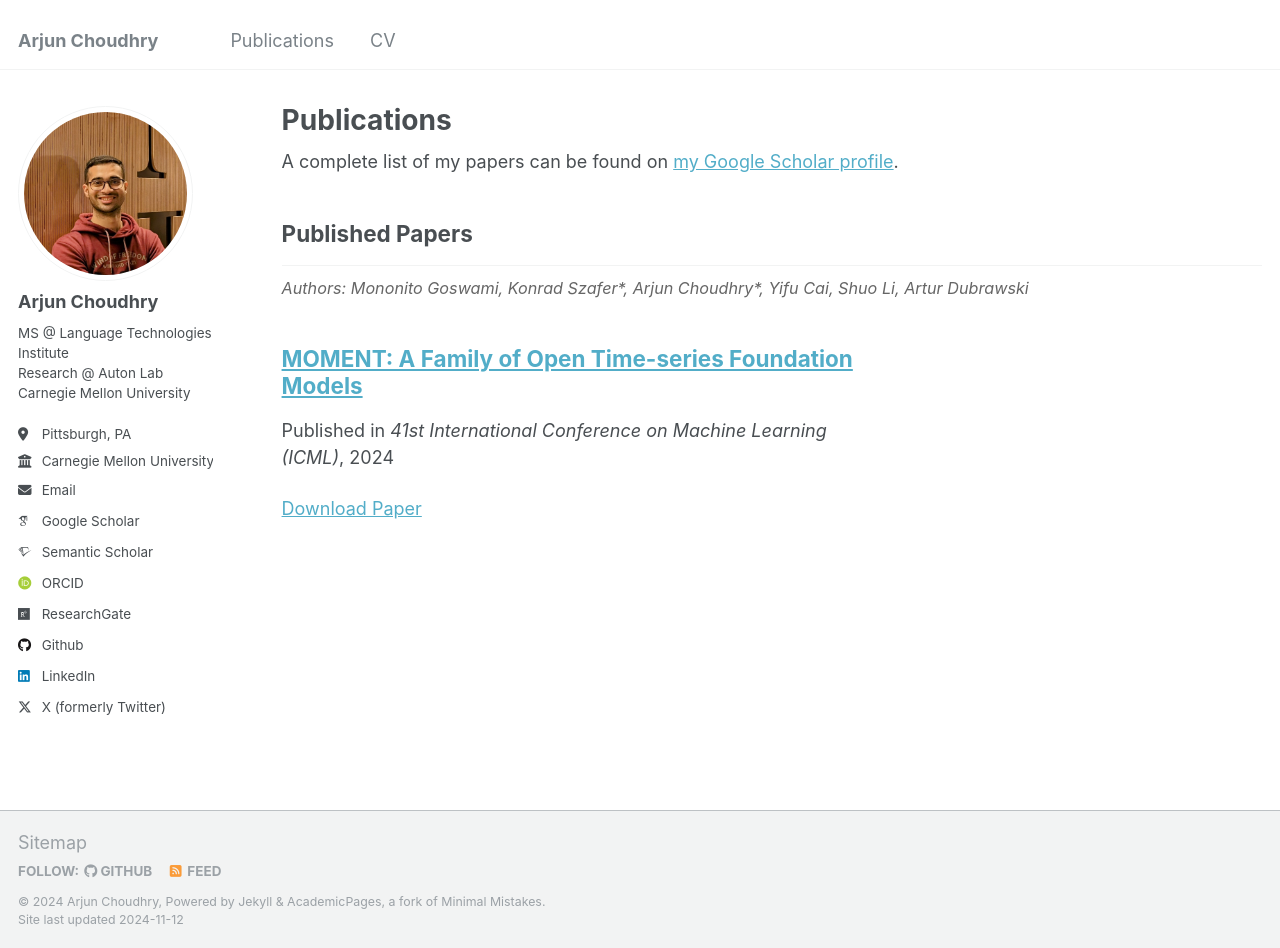
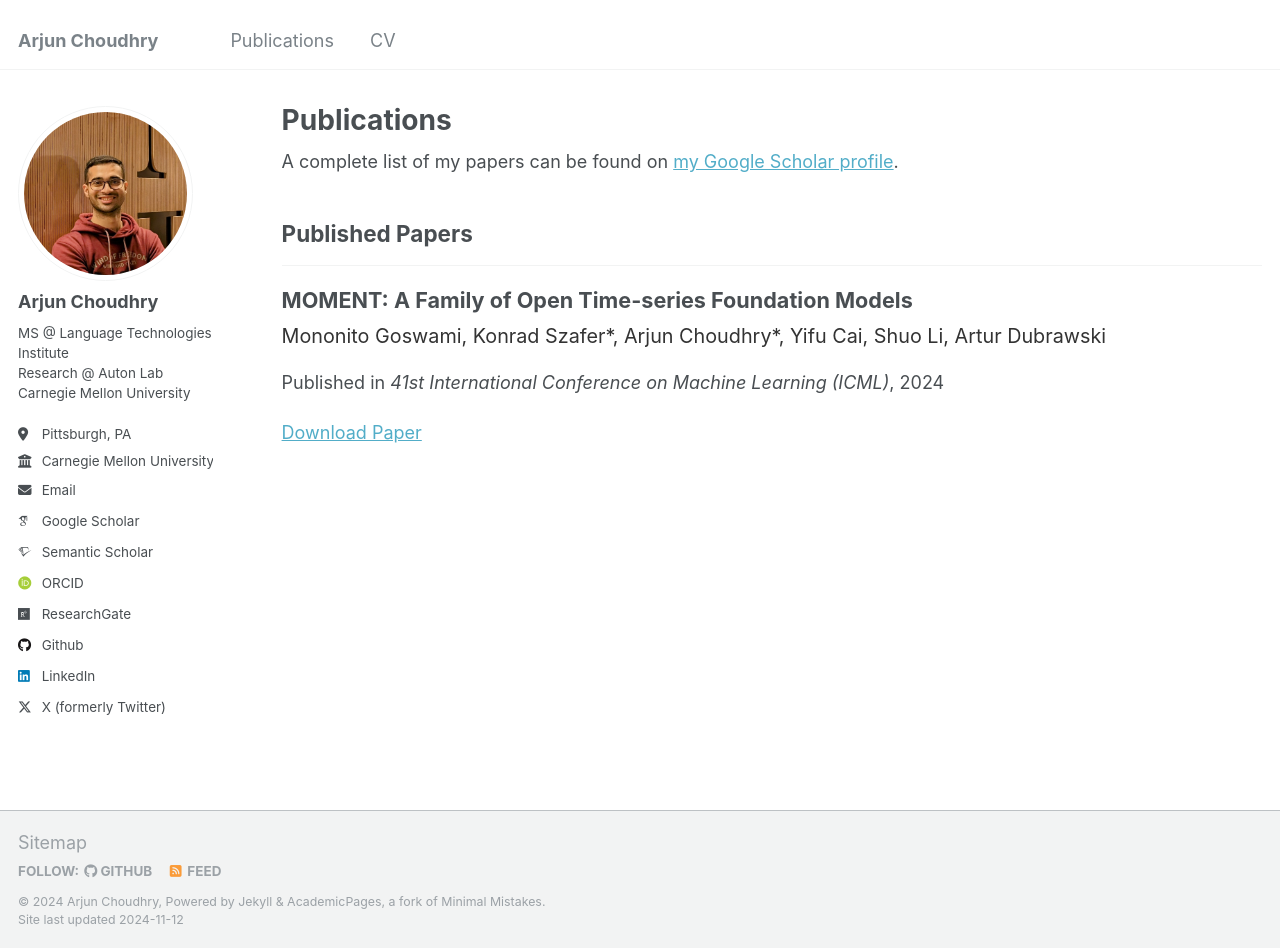
Before and after one commit to Arjun7m/arjun7m.github.io, a Jekyll site: the page built from _pages/publications.html, in a window 1280 px wide and 948 px high. Built offline with Jekyll 4.4.1, drawn with Linux system fonts in a browser that asks for light colours; some web fonts are replaced.

Commit message:
Update publications.html

```diff
--- a/_pages/publications.html
+++ b/_pages/publications.html
@@ -24,24 +24,22 @@
         {% assign title_shown = true %}
       {% endunless %}
       <div class="publication-item">
+        <div class="publication-title">{{ post.title }}</div>
         {% if post.authors %}
-          <div class="publication-authors">
-            <em>Authors: {{ post.authors }}</em>
-          </div>
+          <div class="publication-authors">{{ post.authors }}</div>
         {% endif %}
-        {% include archive-single.html %}
+        {% include archive-single.html type="publication" %}
       </div>
     {% endfor %}
   {% endfor %}
 {% else %}
   {% for post in site.publications reversed %}
     <div class="publication-item">
+      <div class="publication-title">{{ post.title }}</div>
       {% if post.authors %}
-        <div class="publication-authors">
-          <em>Authors: {{ post.authors }}</em>
-        </div>
+        <div class="publication-authors">{{ post.authors }}</div>
       {% endif %}
-      {% include archive-single.html %}
+      {% include archive-single.html type="publication" %}
     </div>
   {% endfor %}
 {% endif %}
@@ -50,10 +48,29 @@
   .publication-item {
     margin-bottom: 2em;
   }
+
+  .publication-title {
+    margin-bottom: 0.3em;
+    font-size: 1.2em;
+    font-weight: bold;
+  }
+
   .publication-authors {
-    margin-top: -0.5em;
+    font-size: 1.1em;
+    color: #333;
+    margin-bottom: 0.5em;
+    line-height: 1.4;
+  }
+
+  /* Style for the publication venue and other details */
+  .archive__item-excerpt {
+    color: #666;
+    font-style: italic;
     margin-bottom: 1em;
-    color: #666;
-    font-size: 0.9em;
+  }
+
+  /* Remove any author styling that might come from archive-single.html */
+  .archive__item-title {
+    display: none;
   }
 </style>
```
